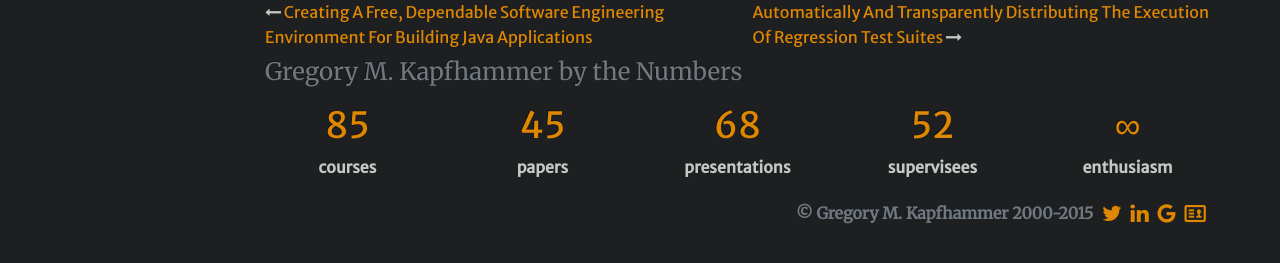
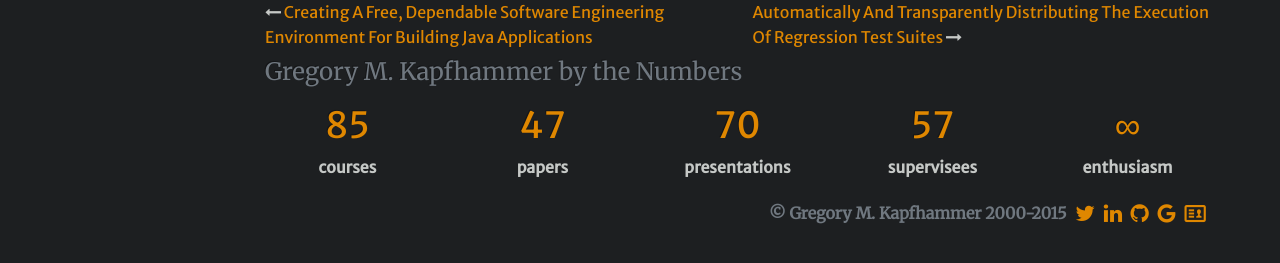
Before and after one commit to geerc/www, a Jekyll site: the page built from gkapfham/research/papers/paper-tcs2001a.md, in a window 1280 px wide. Shown: the part 503-766 px from the top of the page. Built offline with Jekyll 4.4.1, drawn with Linux system fonts in a browser that asks for light colours; nearby versions of some CDN libraries; Markdown is read by kramdown in place of the engine named in the settings; comment, search, counter and statistics services are not loaded.

Commit message:
Adding the footer details to the researchpaper_n template.

```diff
--- a/gkapfham/_layouts/researchpaper_n.html
+++ b/gkapfham/_layouts/researchpaper_n.html
@@ -108,17 +108,17 @@
             </div>
 
             <div class="col-sm-2 center hidden-sm hidden-xs top-reduce">
-                <h2 class="highlightmine">45</h2>
+                <h2 class="highlightmine">47</h2>
                 <b>papers </b>
             </div>
 
             <div class="col-sm-2 center hidden-sm hidden-xs top-reduce">
-                <h2 class="highlightmine">68</h2>
+                <h2 class="highlightmine">70</h2>
                 <b>presentations</b>
             </div>
 
             <div class="col-sm-2 center hidden-sm hidden-xs top-reduce">
-                <h2 class="highlightmine">52</h2>
+                <h2 class="highlightmine">57</h2>
                 <b>supervisees</b>
             </div>
 
@@ -145,7 +145,8 @@
             <div class="col-sm-8 visible-sm visible-md visible-lg text-right">
                 <a class="navigatename" href="{{site.baseurl}}">&copy; Gregory M. Kapfhammer 2000-2015</a> &nbsp;
                 <a href="https://twitter.com/GregKapfhammer"><i class="fa fa-twitter fa-lg"></i></a> &nbsp;
-                <a href="http://www.linkedin.com/pub/gregory-kapfhammer/92/3b3/502"><i class="fa fa-linkedin fa-lg"></i></a> &nbsp;
+                <a href="http://www.linkedin.com/in/GregKapfhammer"><i class="fa fa-linkedin fa-lg"></i></a> &nbsp;
+                <a href="https://github.com/gkapfham"><i class="fa fa-github fa-lg"></i></a> &nbsp;
                 <a href="http://scholar.google.com/citations?user=g0eDPjYAAAAJ"><i class="fa fa-google fa-lg"></i></a> &nbsp;
                 <a href="{{site.baseurl}}cv/curriculum-vitae-kapfhammer.pdf"><i class="icon-vcard fa-lg"></i></a>
             </div>
@@ -160,6 +161,8 @@
                 <div class="col-sm-6 visible-xs text-right">
                   <a href="https://twitter.com/GregKapfhammer"><i class="fa fa-twitter fa-lg"></i></a> &nbsp;
                   <a href="http://www.linkedin.com/pub/gregory-kapfhammer/92/3b3/502"><i class="fa fa-linkedin fa-lg"></i></a> &nbsp;
+                  <a href="http://www.linkedin.com/in/GregKapfhammer"><i class="fa fa-linkedin fa-lg"></i></a> &nbsp;
+                  <a href="https://github.com/gkapfham"><i class="fa fa-github fa-lg"></i></a> &nbsp;
                   <a href="http://scholar.google.com/citations?user=g0eDPjYAAAAJ"><i class="fa fa-google fa-lg"></i></a> &nbsp;
                   <a href="{{site.baseurl}}cv/curriculum-vitae-kapfhammer.pdf"><i class="icon-vcard fa-lg"></i></a>
                 </div>
```
Lines whose indentation alone changed are shown as unchanged.
